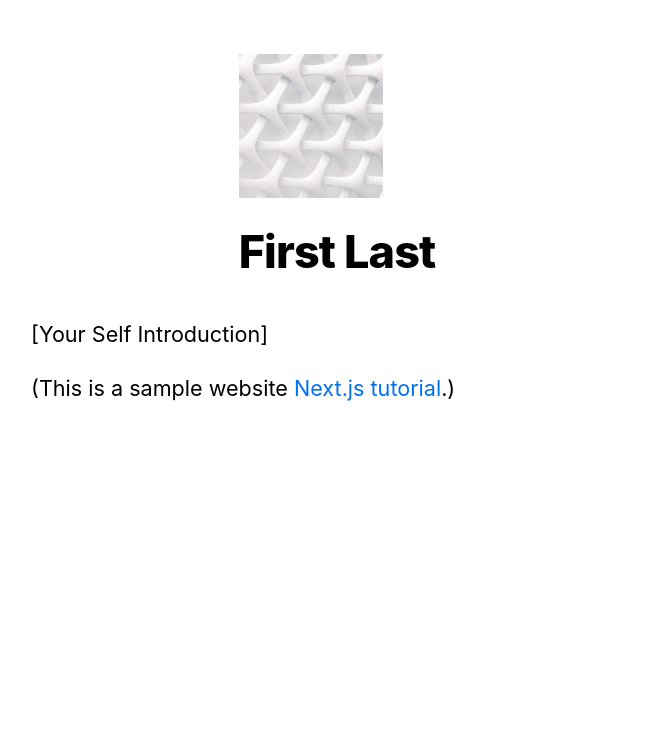
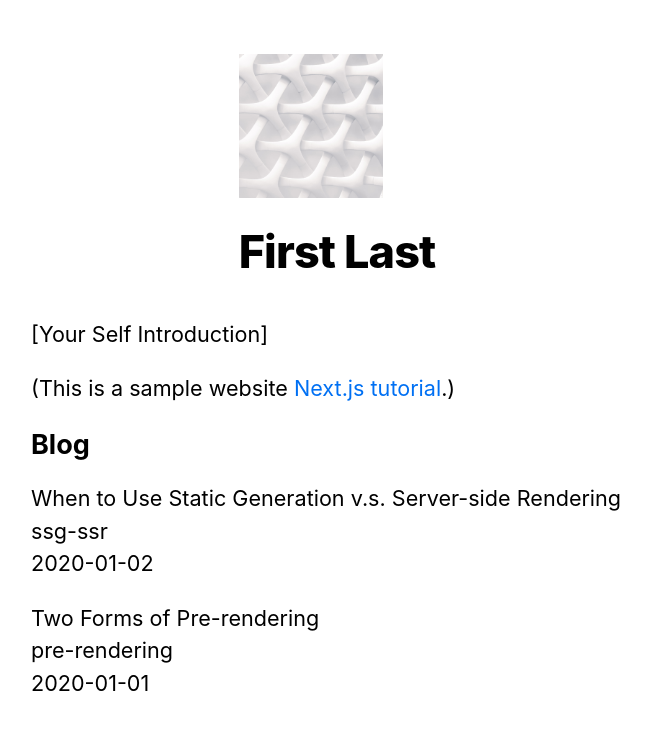
Before and after one commit to BaronSlayer/nextjs-blog, a Next.js app: page / in a window 1280 px wide. Shown: the top 730 px of the page, without its empty margins (303-954 px from the left). Built offline with nearby package versions, Linux system fonts and the light colour scheme.

Commit message:
npm i gray-matter; fetching posts data

```diff
--- /dev/null
+++ b/lib/posts.js
@@ -0,0 +1,37 @@
+import fs from 'fs';
+import path from 'path';
+import matter from 'gray-matter';
+
+const postsDirectory = path.join(process.cwd(), 'postsData');
+
+export function getSortedPostsData() {
+  // Get file names under /posts
+  const fileNames = fs.readdirSync(postsDirectory);
+  const allPostsData = fileNames.map((fileName) => {
+    // Remove ".md" from file name to get id
+    const id = fileName.replace(/\.md$/, '');
+
+    // Read markdown file as string
+    const fullPath = path.join(postsDirectory, fileName);
+    const fileContents = fs.readFileSync(fullPath, 'utf8');
+
+    // Use gray-matter to parse the post metadata section
+    const matterResult = matter(fileContents);
+
+    // Combine the data with the id
+    return {
+      id,
+      ...matterResult.data,
+    };
+  });
+  // Sort posts by date
+  return allPostsData.sort(({ date: a }, { date: b }) => {
+    if (a < b) {
+      return 1;
+    } else if (a > b) {
+      return -1;
+    } else {
+      return 0;
+    }
+  });
+}
--- a/package.json
+++ b/package.json
@@ -8,6 +8,7 @@
     "start": "next start"
   },
   "dependencies": {
+    "gray-matter": "^4.0.3",
     "next": "^10.0.0",
     "react": "17.0.1",
     "react-dom": "17.0.1"
--- a/pages/index.js
+++ b/pages/index.js
@@ -1,8 +1,18 @@
 import Head from 'next/head';
 import Link from 'next/link';
 import Layout, { siteTitle } from '../components/Layout';
+import { getSortedPostsData } from '../lib/posts';
 
-export default function Home() {
+export async function getStaticProps() {
+  const allPostsData = getSortedPostsData();
+  return {
+    props: {
+      allPostsData,
+    },
+  };
+}
+
+export default function Home({ allPostsData }) {
   return (
     <Layout home>
       <Head>
@@ -17,6 +27,22 @@
         </p>
       </section>
 
+      <section className="headingMd padding1px">
+        <h2 className="headingLg">Blog</h2>
+
+        <ul className="list">
+          {allPostsData.map(({ id, date, title }) => (
+            <li className="listItem" key={id}>
+              {title}
+              <br />
+              {id}
+              <br />
+              {date}
+            </li>
+          ))}
+        </ul>
+      </section>
+
       <style jsx>{`
         .container {
           min-height: 100vh;
@@ -27,9 +53,25 @@
           align-items: center;
         }
 
+        .headingLg {
+          font-size: 1.5rem;
+          line-height: 1.4;
+          margin: 1rem 0;
+        }
+
         .headingMd {
           font-size: 1.2rem;
           line-height: 1.5;
+        }
+
+        .list {
+          list-style: none;
+          padding: 0;
+          margin: 0;
+        }
+
+        .listItem {
+          margin: 0 0 1.25rem;
         }
       `}</style>
     </Layout>
--- /dev/null
+++ b/postsData/pre-rendering.md
@@ -0,0 +1,11 @@
+---
+title: 'Two Forms of Pre-rendering'
+date: '2020-01-01'
+---
+
+Next.js has two forms of pre-rendering: **Static Generation** and **Server-side Rendering**. The difference is in **when** it generates the HTML for a page.
+
+- **Static Generation** is the pre-rendering method that generates the HTML at **build time**. The pre-rendered HTML is then _reused_ on each request.
+- **Server-side Rendering** is the pre-rendering method that generates the HTML on **each request**.
+
+Importantly, Next.js lets you **choose** which pre-rendering form to use for each page. You can create a "hybrid" Next.js app by using Static Generation for most pages and using Server-side Rendering for others.
--- /dev/null
+++ b/postsData/ssg-ssr.md
@@ -0,0 +1,19 @@
+---
+title: 'When to Use Static Generation v.s. Server-side Rendering'
+date: '2020-01-02'
+---
+
+We recommend using **Static Generation** (with and without data) whenever possible because your page can be built once and served by CDN, which makes it much faster than having a server render the page on every request.
+
+You can use Static Generation for many types of pages, including:
+
+- Marketing pages
+- Blog posts
+- E-commerce product listings
+- Help and documentation
+
+You should ask yourself: "Can I pre-render this page **ahead** of a user's request?" If the answer is yes, then you should choose Static Generation.
+
+On the other hand, Static Generation is **not** a good idea if you cannot pre-render a page ahead of a user's request. Maybe your page shows frequently updated data, and the page content changes on every request.
+
+In that case, you can use **Server-Side Rendering**. It will be slower, but the pre-rendered page will always be up-to-date. Or you can skip pre-rendering and use client-side JavaScript to populate data.
```
Also changed, not shown: 1 other file (tests, documents, lock files or other folders).
